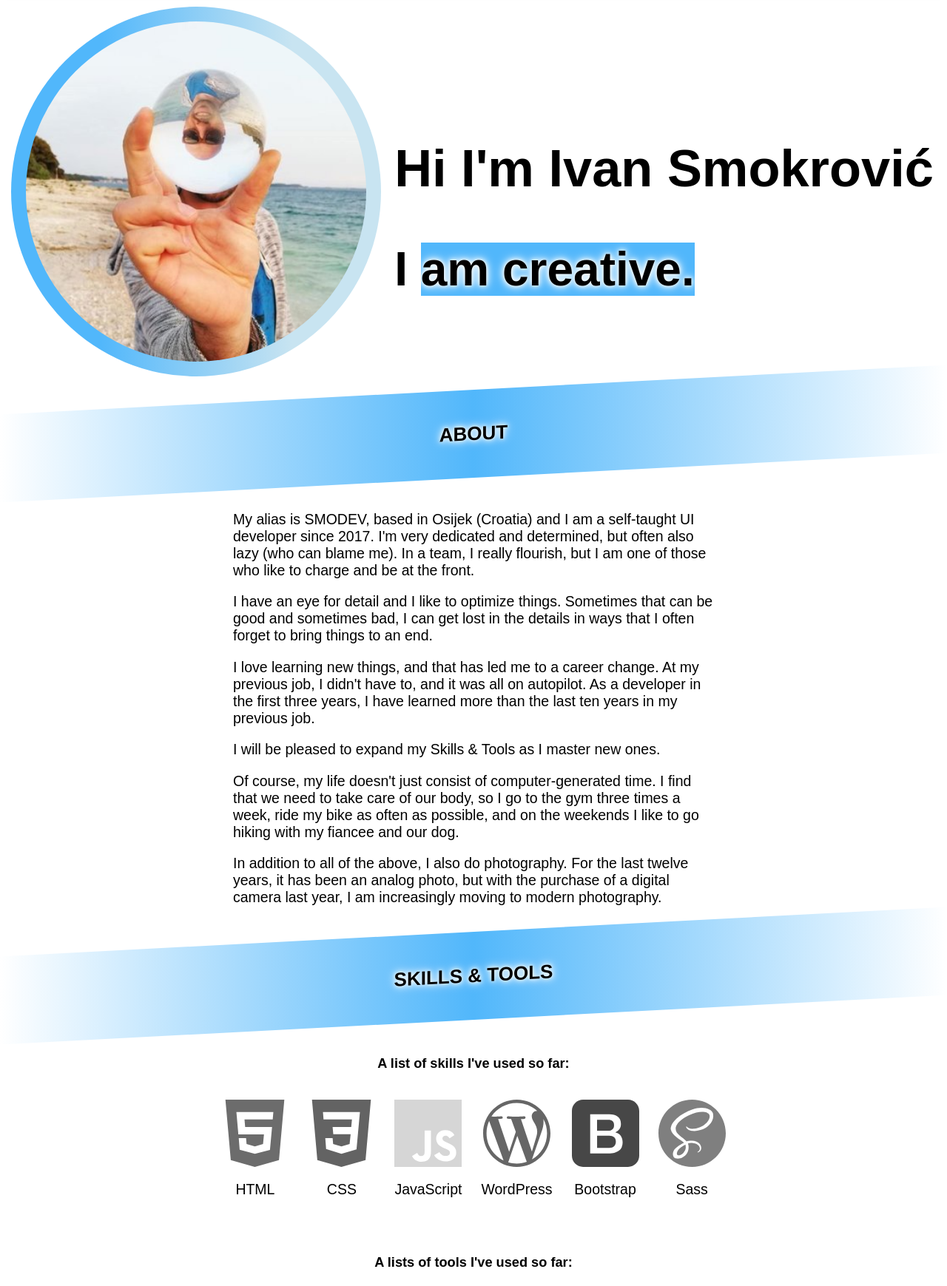
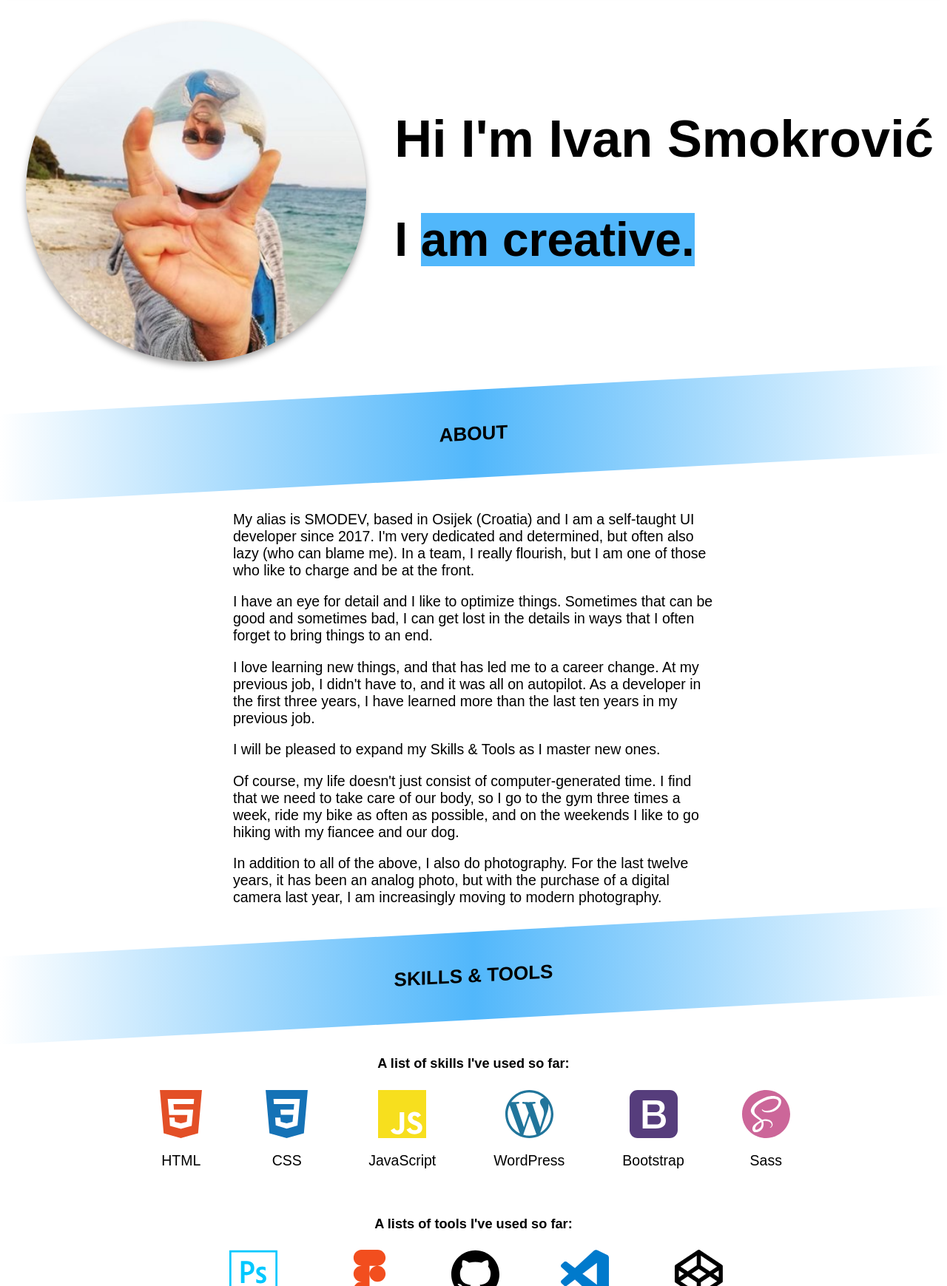
Before and after one commit to Smokra/Smodev1, a website: page src/html/index.html in a window 1280 px wide. Shown: the part 96-1835 px from the top of the page at 74% size. Drawn offline with nearby package versions, Linux system fonts and the light colour scheme; files that its build step writes are made by us from their sources; files whose address does not match are found by name.

Commit message:
Changing some styles

```diff
--- a/src/css/style.scss
+++ b/src/css/style.scss
@@ -253,7 +253,7 @@ body {
   transform: skewY(-3deg);
   text-transform: uppercase;
   text-align: center;
-  text-shadow: $neonWhite;
+  //text-shadow: $neonWhite;
   margin: 15px 0px;
   padding: 1.4rem 0;
   justify-content: center;
@@ -272,14 +272,12 @@ body {
 
 .profile {
   margin: 0 auto;
+  filter: drop-shadow(0px 5px 5px #a8a7a7);
 
   & img {
     height: 300px;
     width: 300px;
     border-radius: 50%;
-    background: $grad;
-    border: 0px solid #eee;
-    padding: 10px;
   }
 }
 
@@ -290,7 +288,7 @@ body {
   justify-content: center;
   margin: 0 auto;
   padding: 1rem 0;
-  text-shadow: 0 0 5px $white, 0 0 10px $white, 0 0 15px $white, 2px 2px 2px rgba(206, 89, 55, 0);
+  //text-shadow: 0 0 5px $white, 0 0 10px $white, 0 0 15px $white, 2px 2px 2px rgba(206, 89, 55, 0);
 
   h1 {
     font-size: 2.2em;
@@ -345,9 +343,18 @@ body {
 
 /*--------------------- SECTION 1 querys ----------------------------------*/
 @media only screen and (max-width: 720px) {
+  .typewriter {
+    text-align: center;
+  }
+
   p {
     font-size: 1.3em;
   }
+
+  h2 {
+    font-size: 2em;
+  }
+
   .section1-1content {
     padding: 10px;
   }
@@ -371,9 +378,6 @@ body {
         height: 300px;
         width: 300px;
         border-radius: 50%;
-        background: $grad;
-        border: 0px solid #eee;
-        padding: 15px;
       }
     }
 
@@ -430,15 +434,11 @@ body {
       height: 500px;
       width: 500px;
       border-radius: 50%;
-      background: $grad;
-      border: 0px solid #eee;
-      padding: 20px;
     }
   }
 
   .section1 .typewriter {
     font-size: xx-large;
-    padding-top: 140px;
   }
 }
 
@@ -478,7 +478,7 @@ body {
   stroke-width: 0;
   stroke: currentColor;
   fill: currentColor;
-  font-size: 6em;
+  font-size: 5em;
 }
 
 .tooltip {
@@ -486,8 +486,9 @@ body {
   display: flex;
   flex-direction: column;
   align-items: center;
-  margin: 1rem;
-  filter: grayscale(100%);
+  margin-left: 3rem;
+  margin-right: 3rem;
+  //filter: grayscale(100%);
 }
 
 .tooltip .tooltiptext {
@@ -537,13 +538,6 @@ body {
     }
   }
 }
-
-@media only screen and (min-width: 1280px) {
-  .icon {
-    font-size: 7em;
-  }
-}
-
 
 /* ------------------------- SECTION 3 - Blog -------------------------*/
 
```
Also changed, not shown: src/html/googledfdbf76ca7f07935.html (deleted, +0 -1 lines).
